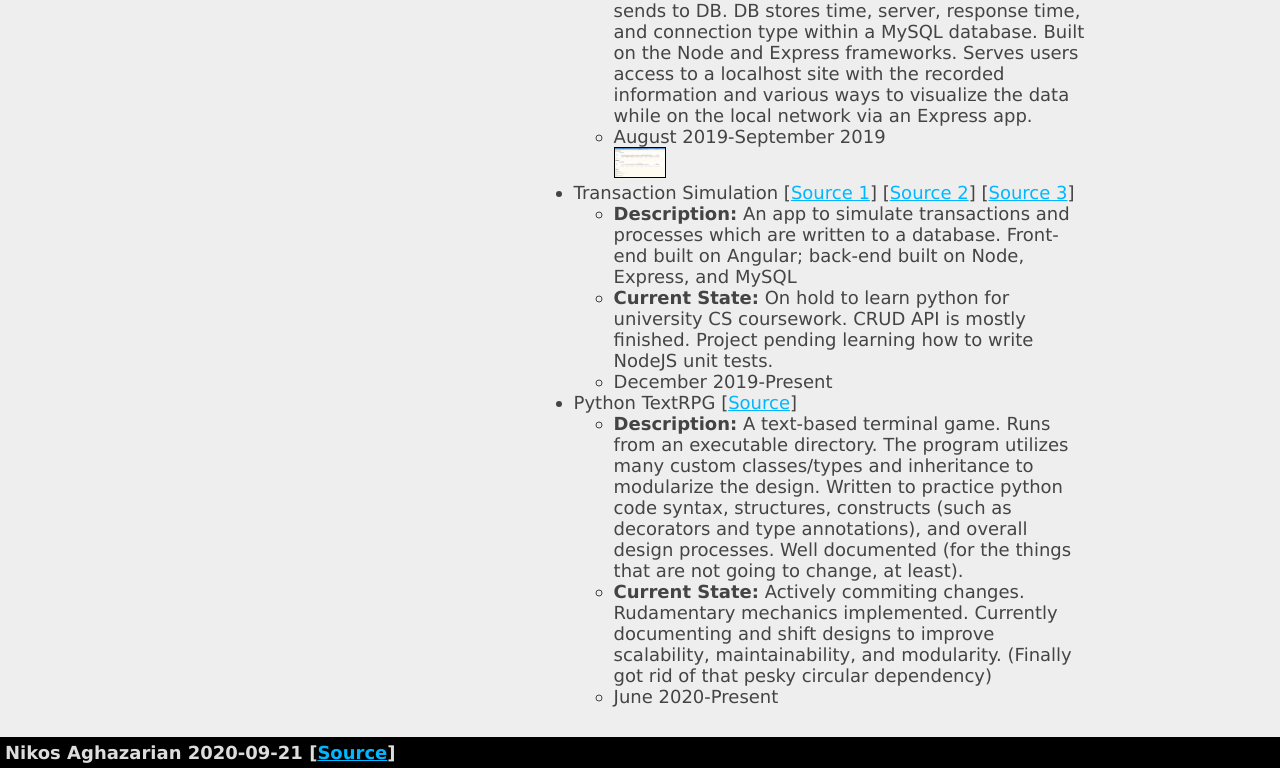
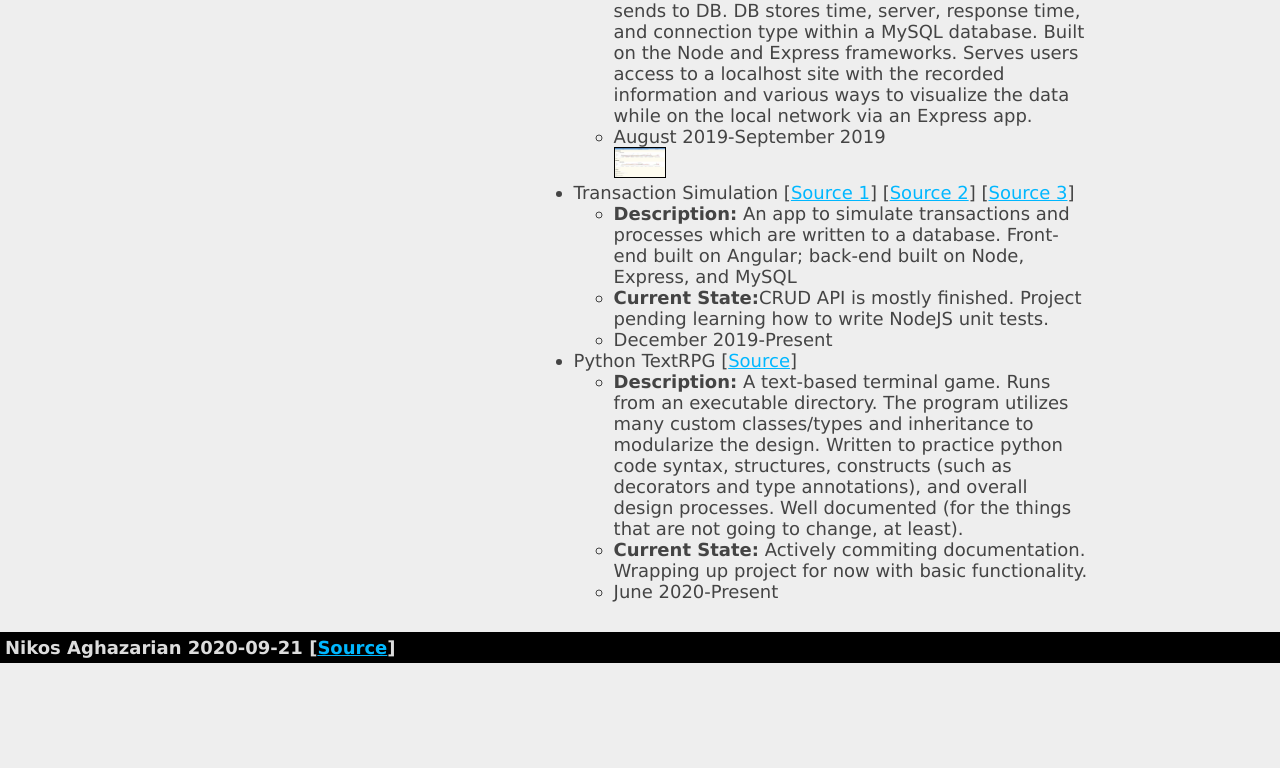
Before and after one commit to NikosAghazarian/Resume-Web-App, a website: page UI/views/index.html in a window 1280 px wide. Shown: the part 1360-2128 px from the top of the page. After the commit the page ends 2023 px from the top, so only its background shows below. Drawn offline with nearby package versions, Linux system fonts and the light colour scheme.

Commit message:
updated project progress

```diff
--- a/UI/views/index.html
+++ b/UI/views/index.html
@@ -104,13 +104,13 @@
         <li>Transaction Simulation [<a href='https://github.com/NikosAghazarian/WinterProject2020-API'>Source 1</a>] [<a href='https://github.com/NikosAghazarian/WinterProject2020-WEBAPP'>Source 2</a>] [<a href='https://github.com/NikosAghazarian/WinterProject2020-CONTAINERS'>Source 3</a>]</li>
         <ul>
           <li><b>Description:</b> An app to simulate transactions and processes which are written to a database. Front-end built on Angular; back-end built on Node, Express, and MySQL</li>
-          <li><b>Current State:</b> On hold to learn python for university CS coursework. CRUD API is mostly finished. Project pending learning how to write NodeJS unit tests.</li>
+          <li><b>Current State:</b>CRUD API is mostly finished. Project pending learning how to write NodeJS unit tests.</li>
           <li>December 2019-Present</li>
         </ul>
         <li>Python TextRPG [<a href='https://github.com/NikosAghazarian/TextGame'>Source</a>]</li>
         <ul>
           <li><b>Description:</b> A text-based terminal game. Runs from an executable directory. The program utilizes many custom classes/types and inheritance to modularize the design. Written to practice python code syntax, structures, constructs (such as decorators and type annotations), and overall design processes. Well documented (for the things that are not going to change, at least).</li>
-          <li><b>Current State:</b> Actively commiting changes. Rudamentary mechanics implemented. Currently documenting and shift designs to improve scalability, maintainability, and modularity. (Finally got rid of that pesky circular dependency)</li>
+          <li><b>Current State:</b> Actively commiting documentation. Wrapping up project for now with basic functionality.</li>
           <li>June 2020-Present</li>
         </ul>
       </ul>
```
